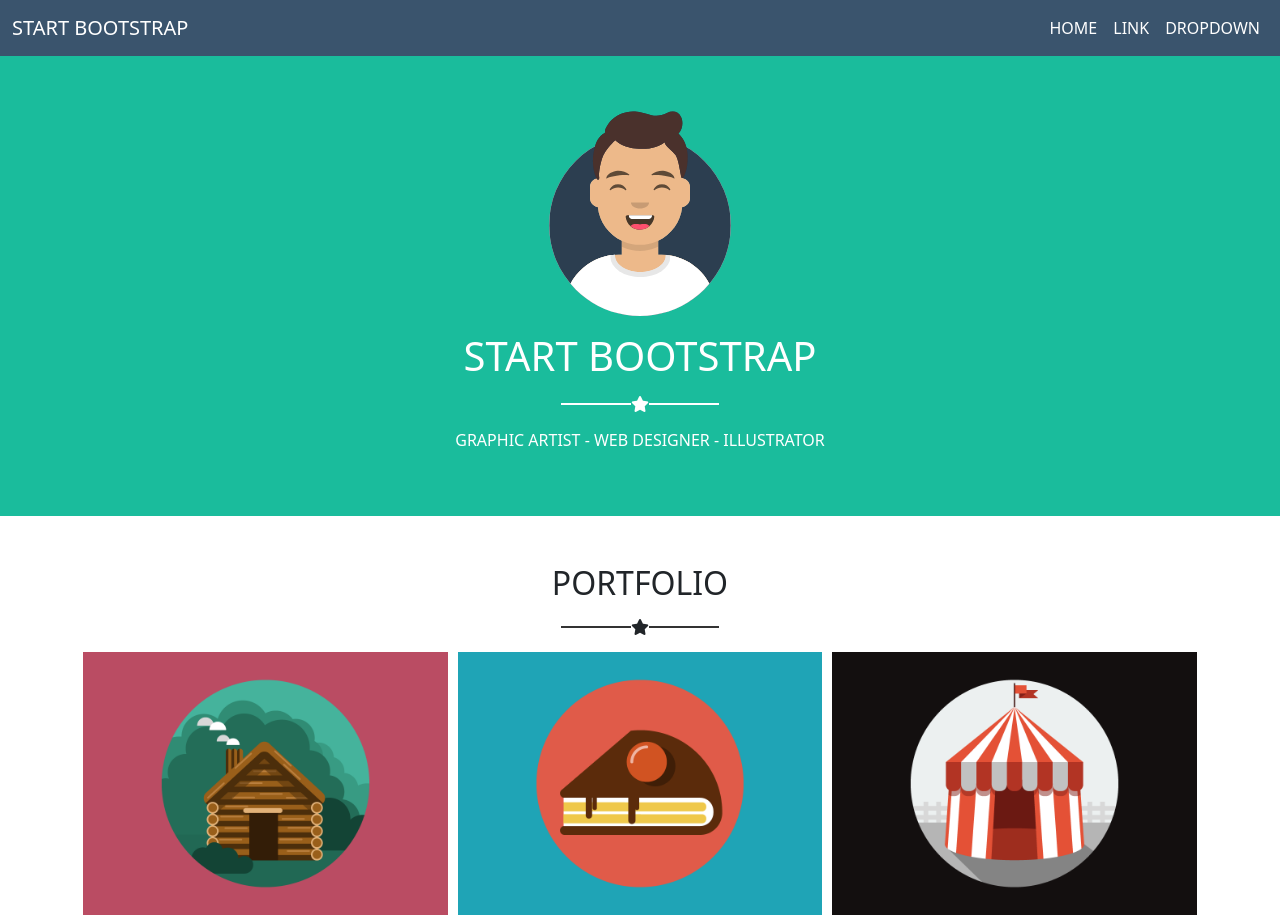
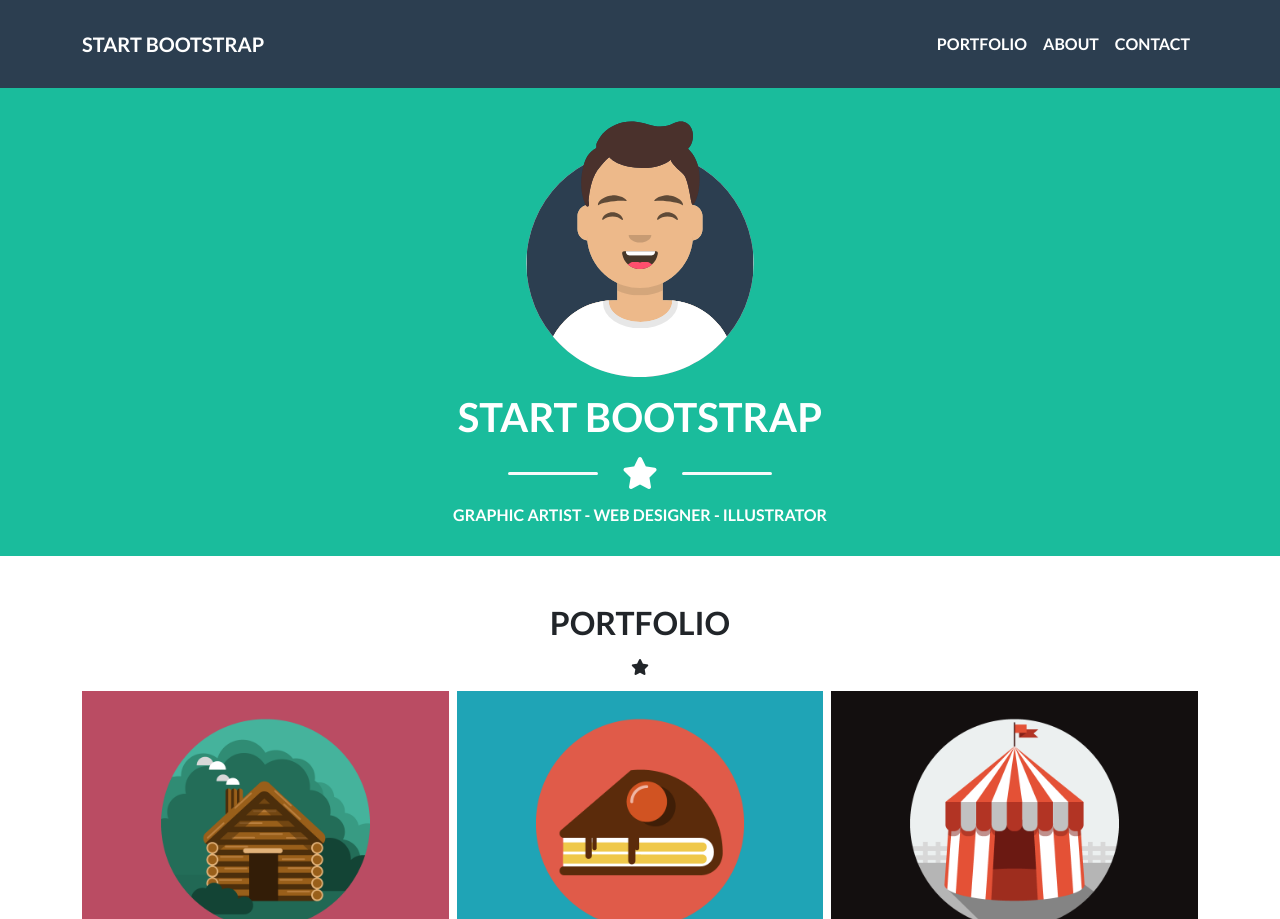
Before and after one commit to MonicaDeBona/html-css-bootstrap-freelancer, a plain HTML site: page index.html in a window 1280 px wide. Shown: the top 919 px of the page. Drawn offline with nearby package versions, Linux system fonts and the light colour scheme.

Commit message:
Update header

```diff
--- a/css/style.css
+++ b/css/style.css
@@ -1,77 +1,41 @@
 /* ROOT */
 :root{
-    --main-bg-color1:  #1abc9c;
+    --main-bg-color: #1abc9c;
     --secondary-bg-color:#3a546d;
     --secondary-bg-color1: #2c3e50;
     --text-color: #333333;
 }
 
-header {
-    background-color: var(--main-bg-color1);
+body {
+    font-family: 'Lato', sans-serif;
 }
 
-nav {
+.main-bg {
+    background-color: var(--main-bg-color);
+}
+
+.a-color {
+    color: var(--main-bg-color);
+}
+
+.nav-bg,
+.bottom-footer {
+    background-color: var(--secondary-bg-color1);
+}
+
+.top-footer-bg {
     background-color: var(--secondary-bg-color);
 }
 
-nav a {
-    color:white !important;
+.text-color {
+    color: var(--text-color);
 }
 
-a:hover,
-a:visited {
-    color:white !important;
+.avatar {
+    max-width: 250px;
 }
 
-.navbar-toggler {
-    border-color: white !important;
+.empty {
+    width: 15%;
+    max-width: 90px;
 }
-
-.section#jumbo {
-    background-color: #a328c2;
-}
-
-#jumbo .profile {
-    width: 200px;
-}
-
-#jumbo .jumbo-icon-divider .empty {
-    border: 1px solid white;
-    width: 70px;
-}
-
-#portfolio .portfolio-icon-divider .empty {
-    border: 1px solid #333333;
-    width: 70px;
-}
-
-#about .about-icon-divider .empty {
-    border: 1px solid white;
-    width: 40px;
-}
-
-#contact .contact-icon-divider .empty {
-    border: 1px solid #333333;
-    width: 40px;
-}
-
-.my-content-img {
-    background-color: #a328c2;
-    border: 1px solid white;
-}
-
-#about {
-    background-color: var(--main-bg-color1);
-}
-
-.top-footer {
-    background-color: var(--secondary-bg-color);
-    height: 300px;
-}
-
-
-
-.bottom-footer {
-    background-color: var(--secondary-bg-color1);
-    height: 100px;
-}
--- a/index.html
+++ b/index.html
@@ -7,6 +7,10 @@
         <title>Freelancer</title>
 
         <!-- google font -->
+        <link rel="preconnect" href="https://fonts.googleapis.com">
+        <link rel="preconnect" href="https://fonts.gstatic.com" crossorigin>
+        <link href="https://fonts.googleapis.com/css2?family=Lato:wght@700;900&display=swap" rel="stylesheet">
+
         <!-- font awesome -->
         <link rel="stylesheet" href="https://cdnjs.cloudflare.com/ajax/libs/font-awesome/6.2.0/css/all.min.css">
 
@@ -17,66 +21,66 @@
         <link rel="stylesheet" href="css/style.css">
     </head>
     <body>
-
-        <header class="mb-5">
-            <!-- todo nav bar -->
-            <nav class="navbar navbar-dark navbar-expand-md text-uppercase">
-                <div class="container-fluid">
-                    <a class="navbar-brand" href="#">
+        <header>
+            <nav class="navbar navbar-dark navbar-expand-md text-uppercase py-4 nav-bg">
+                <div class="container">
+                    <a class="navbar-brand text-white" href="#">
                         start bootstrap
                     </a>
-                    <button class="navbar-toggler" type="button" data-bs-toggle="collapse" data-bs-target="#navbarSupportedContent" aria-controls="navbarSupportedContent" aria-expanded="false" aria-label="Toggle navigation">
+                    <button class="navbar-toggler border-white" type="button" data-bs-toggle="collapse" data-bs-target="#navbarSupportedContent" aria-controls="navbarSupportedContent" aria-expanded="false" aria-label="Toggle navigation">
                         <span class="navbar-toggler-icon"></span>
                     </button>
-                    <div class="collapse navbar-collapse flex-md-grow-0" id="navbarSupportedContent">
-                        <ul class="navbar-nav me-auto mb-2 mb-lg-0">
+                    <div class="collapse navbar-collapse flex-grow-0" id="navbarSupportedContent">
+                        <ul class="navbar-nav me-auto mb-2 mb-md-0">
                             <li class="nav-item">
-                                <a class="nav-link" aria-current="page" href="#">
-                                    Home
+                                <a class="nav-link text-white" href="#">
+                                    portfolio
                                 </a>
                             </li>
                             <li class="nav-item">
-                                <a class="nav-link" href="#">
-                                    Link
+                                <a class="nav-link text-white" href="#">
+                                    about
                                 </a>
                             </li>
-                            <li class="nav-item dropdown">
-                                <a class="nav-link" href="#">
-                                    Dropdown
+                            <li class="nav-item">
+                                <a class="nav-link text-white" href="#">
+                                    contact
                                 </a>
                                 <ul class="dropdown-menu">
-                                    <li><a class="dropdown-item" href="#">Home</a></li>
-                                    <li><a class="dropdown-item" href="#">Link</a></li>
-                                    <li><a class="dropdown-item" href="#">Dropdown</a></li>
+                                    <li>
+                                        <a class="dropdown-item" href="#">
+                                            portfolio
+                                        </a>
+                                    </li>
+                                    <li>
+                                        <a class="dropdown-item" href="#">
+                                            about
+                                        </a>
+                                    </li>
+                                    <li>
+                                        <a class="dropdown-item" href="#">
+                                            contact
+                                        </a>
+                                    </li>
                                 </ul>
                             </li>
                         </ul>
                     </div>
                 </div>
             </nav>
-            <section id="jumbo" class="container p-5 text-white">
-                <div class="row justify-content-center align-items-center text-center text-uppercase">
-                    <div class="col-12 col-md-8 col-lg-8">
-                        <img class="pb-3 profile" src="img/avatar.svg" alt="">
-                    </div>
-                    <div class="col-12 col-md-8 col-lg-8">
-                        <h1>
-                            Start Bootstrap
-                        </h1>
-                    </div>
-                    <div class="col-12 col-md-8 col-lg-8">
-                        <div class="jumbo-icon-divider d-flex align-items-center justify-content-center pt-2 pb-3">
-                            <div class="empty"></div>
-                            <i class="fa-solid fa-star"></i>
-                            <div class="empty"></div>
-                        </div>
-                    </div>
-                    <div class="col-12 col-md-8 col-lg-8">
-                        <p>
-                            graphic artist - web designer - illustrator
-                        </p>
-                    </div>
+            <section id="jumbo" class="text-uppercase text-white text-center p-4 main-bg mb-5">
+                <img class="avatar mb-3" src="img/avatar.svg" alt="">
+                <h1 class="mb-3">
+                    start bootstrap
+                </h1>
+                <div class="icon-divider mb-3 d-flex align-items-center justify-content-center">
+                    <div class="empty border-light border-top border-3 rounded-3 me-1 me-md-3 me-lg-4 d-inline-block"></div>
+                    <i class="fa-solid fa-star fs-2"></i>
+                    <div class="empty border-light border-top border-3 rounded-3 ms-1 ms-md-3 ms-lg-4 d-inline-block"></div>
                 </div>
+                <h6>
+                    graphic artist - web designer - illustrator
+                </h6>
             </section>
         </header>
 
@@ -94,7 +98,7 @@
                 <div class="row g-2 justify-content-center">
                     <div class="col-12 col-md-6 col-lg-4">
                         <div class="my-content-img">
-                            <img class="w-100" src="img/cabin.png" alt="chalet pic">
+                            <img class="w-100 img-fluid" src="img/cabin.png" alt="chalet pic">
                         </div>
                     </div>
 
```
